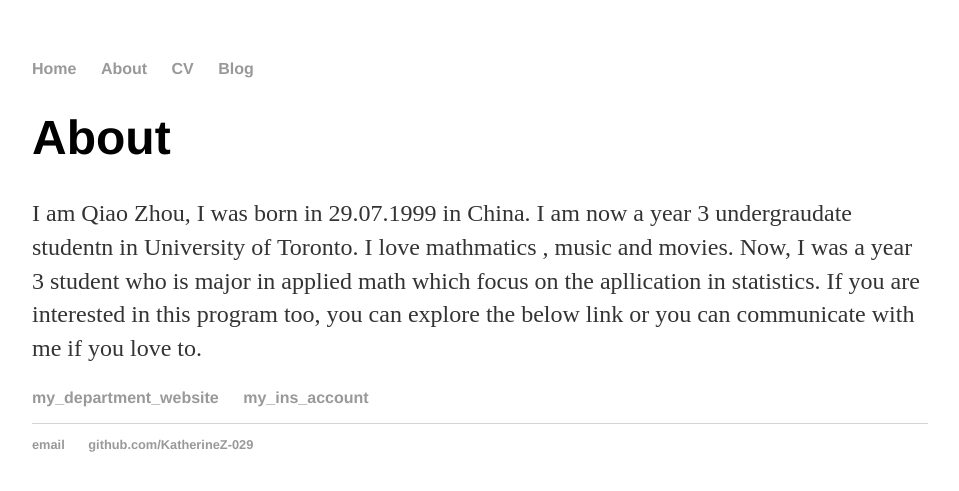
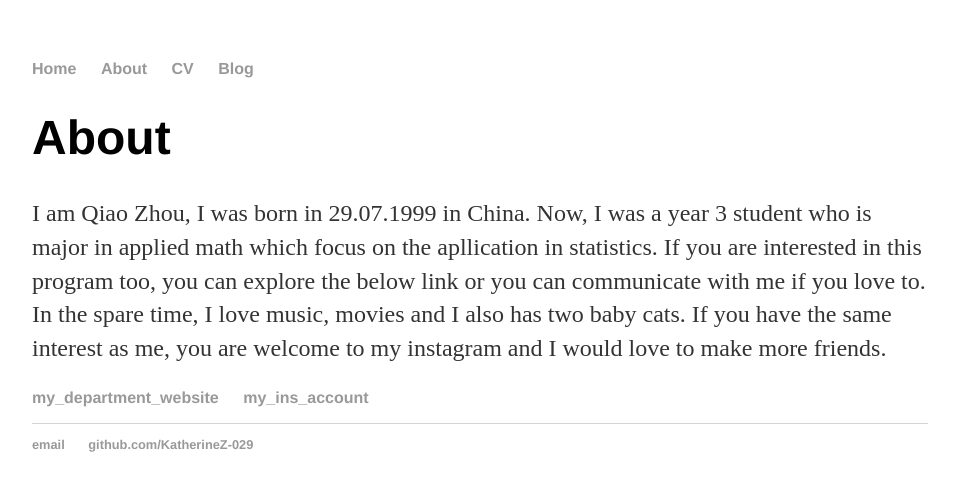
Before and after one commit to KatherineZ-029/KatherineZ-029.github.io, a Jekyll site: the page built from about/index.html, in a window 1280 px wide. Shown: the top 491 px of the page, without its empty margins (160-1119 px from the left). Built offline with Jekyll 4.4.1, drawn with Linux system fonts in a browser that asks for light colours.

Commit message:
Update index.html

```diff
--- a/about/index.html
+++ b/about/index.html
@@ -4,7 +4,7 @@ title: About
 ---
 <div class="blurb">
 	<h1>About</h1>
-	<p>I am Qiao Zhou, I was born in 29.07.1999 in China. I am now a year 3 undergraudate studentn in University of Toronto. I love mathmatics , music and movies. Now, I was a year 3 student who is major in applied math which focus on the apllication in statistics. If you are interested in this program too, you can explore the below link or you can communicate with me if you love to.</p>
+	<p>I am Qiao Zhou, I was born in 29.07.1999 in China. Now, I was a year 3 student who is major in applied math which focus on the apllication in statistics. If you are interested in this program too, you can explore the below link or you can communicate with me if you love to. In the spare time, I love music, movies and I also has two baby cats. If you have the same interest as me, you are welcome to my instagram and I would love to make more friends.</p>
         <nav>
 	<ul>
 		<li><a href="https://fas.calendar.utoronto.ca/section/Mathematics">my_department_website</a></li>
```
